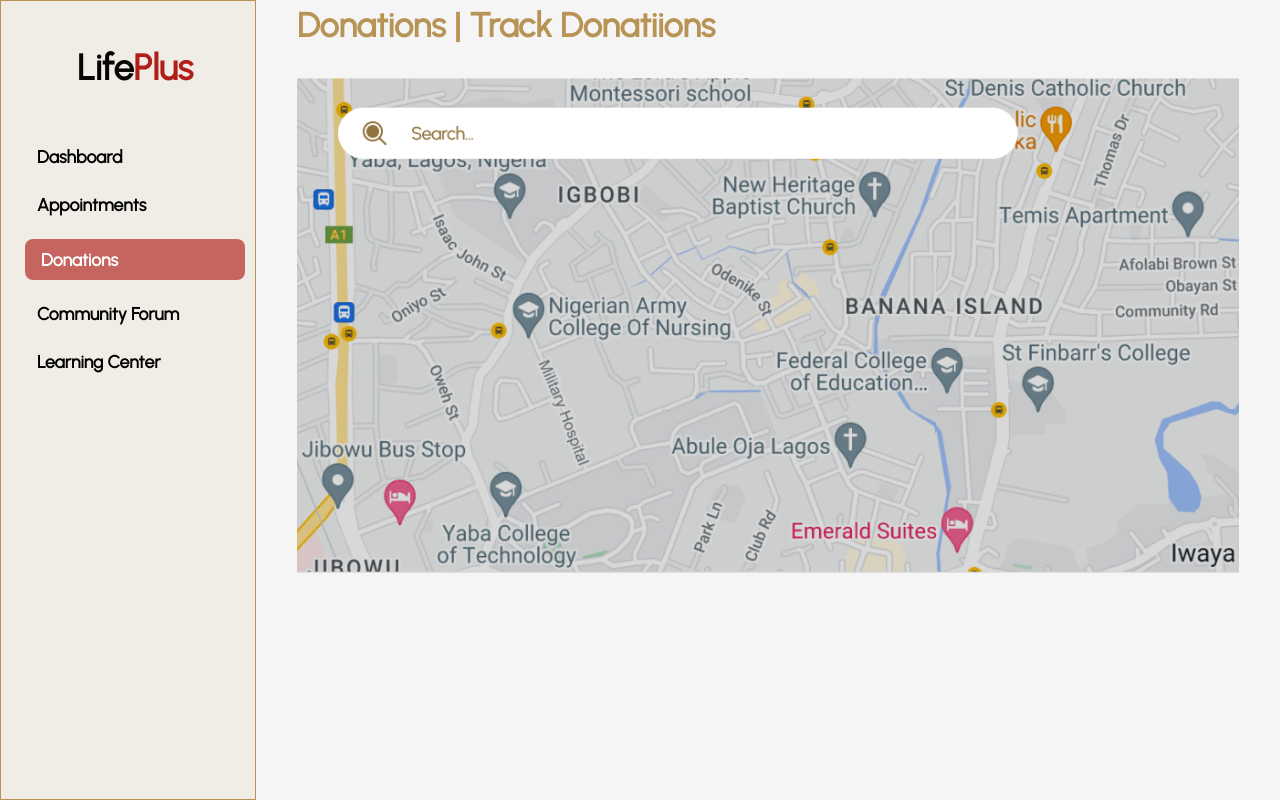
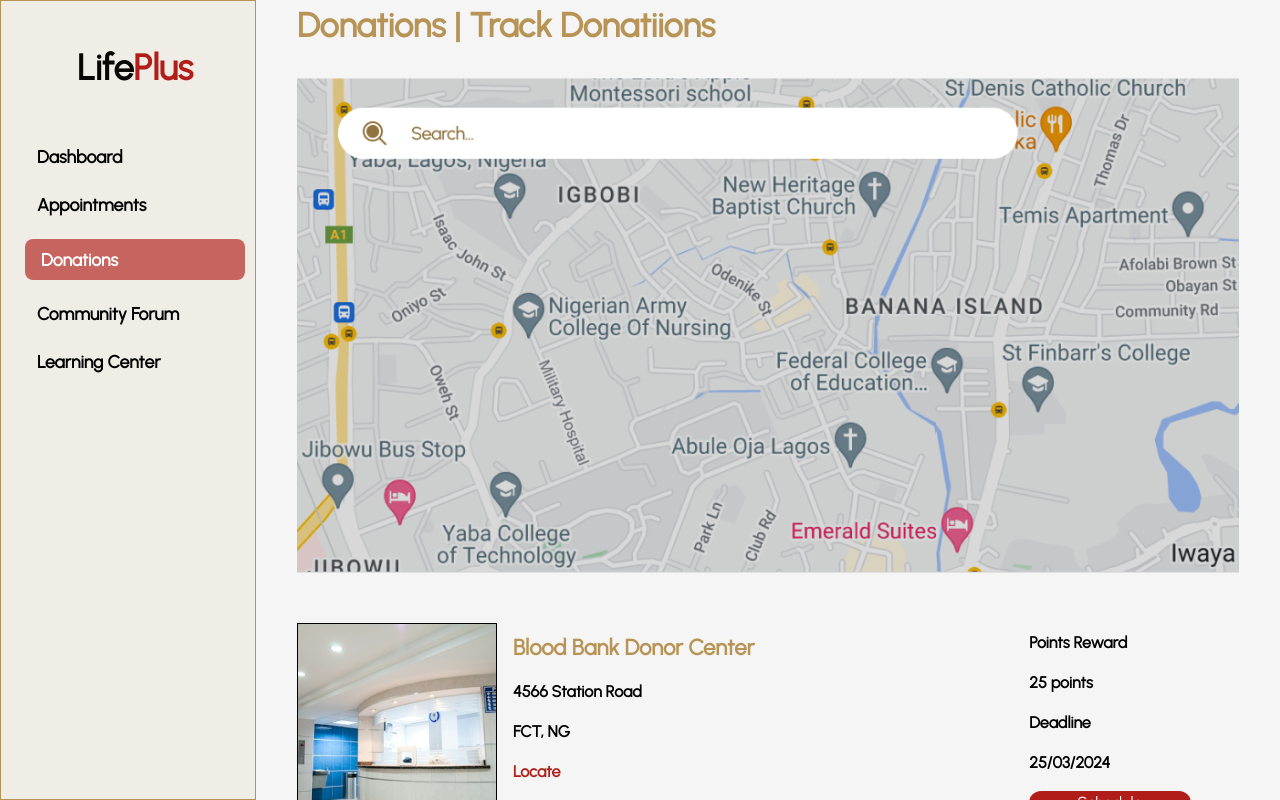
Before and after one commit to oreoluwa212/lifePlus-webapp, a React (Vite) app: page /donations-donor/track in a window 1280 px wide. Built offline with nearby package versions, Linux system fonts and the light colour scheme.

Commit message:
feat: track donation

```diff
--- a/src/assets/index.js
+++ b/src/assets/index.js
@@ -8,5 +8,7 @@ import user from '../assets/images/user.png'
 import learning from '../assets/images/learning.png'
 import points from '../assets/images/points.png'
 import map from '../assets/images/map.png'
+import donor1 from '../assets/images/donor.png'
+import donor2 from '../assets/images/donor1.png'
 
-export { landing, points, learning, homepage, overlap, gauge, onboard, signImg, user, map}
+export { donor1, donor2, landing, points, learning, homepage, overlap, gauge, onboard, signImg, user, map}
--- a/src/pages/web-App/BloodDriveDonor.jsx
+++ b/src/pages/web-App/BloodDriveDonor.jsx
@@ -1,8 +1,7 @@
 import React, { useState } from "react";
 import Header from "../../components/web-App/Header";
 import SideBar from "../../components/web-App/SideBar";
-import DetailsCard from "../../components/web-App/DetailsCard";
-import { map } from "../../assets";
+import { donor1, donor2, map } from "../../assets";
 
 const BloodDriveDonor = () => {
   const [isOpen, setIsOpen] = useState(false);
@@ -22,10 +21,63 @@ const BloodDriveDonor = () => {
           <div className="mt-[50px] lgss:mt-0 text-[34px] text-gold font-semibold px-[5%] mds:px-0">
             <h1>Donations | Track Donatiions</h1>
           </div>
-          <div className="">
+          <div className="px-6 lgss:px-0">
             <img src={map} alt="" />
           </div>
-
+          <div className="px-6 mt-6 lgss:px-0 h-[200px] w-full flex gap-4">
+            <img src={donor1} alt="" className="hidden lgss:flex" />
+            <div className="w-[90%] flex justify-between font-semibold py-2">
+              <div className="flex flex-col gap-4">
+                <h1 className="text-[22px] text-gold ">
+                  Blood Bank Donor Center
+                </h1>
+                <p>4566 Station Road</p>
+                <p>FCT, NG</p>
+                <a href="#" className="text-red">
+                  Locate
+                </a>
+              </div>
+              <div className="flex flex-col w-[30%] gap-4 px-2">
+                <h1>Points Reward</h1>
+                <p>25 points</p>
+                <p>Deadline</p>
+                <p>25/03/2024</p>
+                <button
+                  type="submit"
+                  className="bg-red text-white text-[16px] border-none rounded-[32px] lgss:px-8 lgss:h-[40px] h-[45px] w-[80%] font-medium"
+                >
+                  Schedule
+                </button>
+              </div>
+            </div>
+          </div>
+          <div className="px-6 mt-6 lgss:px-0 h-[200px] w-full flex gap-4">
+            <img src={donor2} alt="" className="hidden lgss:flex" />
+            <div className="w-[90%] flex justify-between font-semibold py-2">
+              <div className="flex flex-col gap-4">
+                <h1 className="text-[22px] text-gold ">
+                  Blood Bank Donor Center
+                </h1>
+                <p>4566 Station Road</p>
+                <p>FCT, NG</p>
+                <a href="#" className="text-red">
+                  Locate
+                </a>
+              </div>
+              <div className="flex flex-col w-[30%] gap-4 px-2">
+                <h1>Points Reward</h1>
+                <p>25 points</p>
+                <p>Deadline</p>
+                <p>25/03/2024</p>
+                <button
+                  type="submit"
+                  className="bg-red text-white text-[16px] border-none rounded-[32px] lgss:px-8 lgss:h-[40px] h-[45px] w-[80%] font-medium"
+                >
+                  Schedule
+                </button>
+              </div>
+            </div>
+          </div>
         </div>
       </div>
     </div>
```
Also changed, not shown: src/assets/images/donor.png (added), src/assets/images/donor1.png (added).
